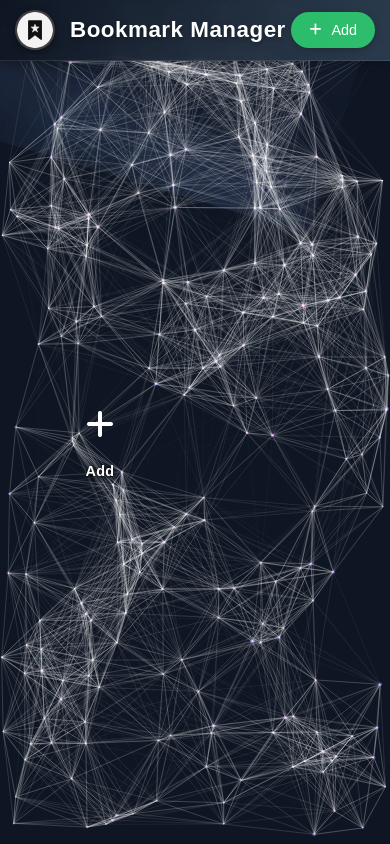
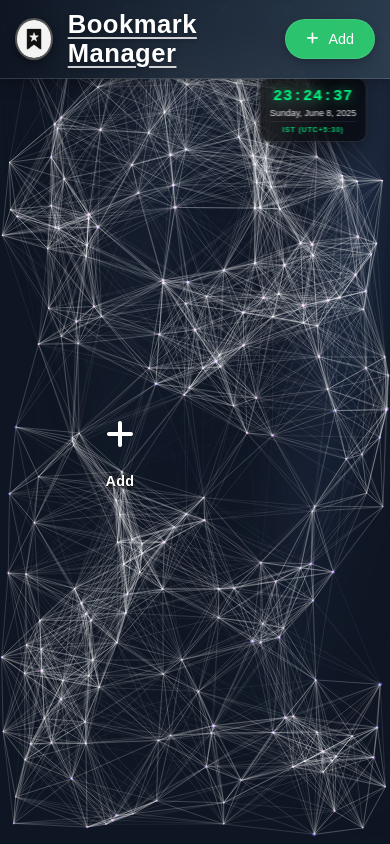
Before and after one commit to Ankitkumar72177/HOMEPAGE, a website: page index.html in a window 390 px wide. Drawn offline with Linux system fonts and the light colour scheme; animation ran at ten frames a second.

Commit message:
feat: Add Indian Standard Time (IST) floating digital clock widget
- Add floating digital clock widget showing Indian Standard Time (UTC+5:30)
- Position clock in top-right corner with modern glassmorphism design
- Display time in HH:MM:SS format with date and timezone label
- Auto-update clock every second using JavaScript
- Add responsive design with mobile-friendly scaling
- Implement hover animations and smooth transitions
- Calculate IST from user's system time for accuracy

Features:
✅ Real-time IST clock display
✅ Modern glass effect styling
✅ Responsive mobile design
✅ Smooth hover animations
✅ Clean typography with Courier New font
✅ Auto-positioning to avoid header overlap

```diff
--- a/index.html
+++ b/index.html
@@ -22,14 +22,25 @@
                 </div>
                 <h1>Bookmark Manager</h1>
             </div>
+
             <div class="header-buttons">
                 <button id="add-bookmark" class="add-btn"><i class="fas fa-plus"></i> Add</button>
             </div>
         </header>
 
         <div class="bookmarks-container">
+            <!-- Indian Standard Time Clock -->
+            <div class="floating-clock">
+                <div class="digital-clock">
+                    <div class="time-display" id="time-display">00:00:00</div>
+                    <div class="date-display" id="date-display">Monday, June 8, 2025</div>
+                    <div class="timezone-label">IST (UTC+5:30)</div>
+                </div>
+            </div>
+
             <div class="bookmarks-wrapper" id="bookmarks-wrapper">
                 <!-- Bookmarks will be added here dynamically -->
+            </div>
             </div>
             <div class="pagination">
                 <div id="pagination-dots"></div>
--- a/script-fix.js
+++ b/script-fix.js
@@ -957,4 +957,48 @@ document.addEventListener('DOMContentLoaded', function() {
 
         clearDropIndicators();
     }
+
+    // Indian Standard Time Clock Functionality
+    function updateClock() {
+        const now = new Date();
+
+        // Convert to Indian Standard Time (UTC+5:30)
+        const utc = now.getTime() + (now.getTimezoneOffset() * 60000);
+        const istOffset = 5.5; // IST is UTC+5:30
+        const ist = new Date(utc + (istOffset * 3600000));
+
+        // Format time (24-hour format)
+        const hours = ist.getHours().toString().padStart(2, '0');
+        const minutes = ist.getMinutes().toString().padStart(2, '0');
+        const seconds = ist.getSeconds().toString().padStart(2, '0');
+        const timeString = `${hours}:${minutes}:${seconds}`;
+
+        // Format date
+        const days = ['Sunday', 'Monday', 'Tuesday', 'Wednesday', 'Thursday', 'Friday', 'Saturday'];
+        const months = ['January', 'February', 'March', 'April', 'May', 'June',
+                       'July', 'August', 'September', 'October', 'November', 'December'];
+
+        const dayName = days[ist.getDay()];
+        const monthName = months[ist.getMonth()];
+        const date = ist.getDate();
+        const year = ist.getFullYear();
+
+        const dateString = `${dayName}, ${monthName} ${date}, ${year}`;
+
+        // Update the display
+        const timeDisplay = document.getElementById('time-display');
+        const dateDisplay = document.getElementById('date-display');
+
+        if (timeDisplay) timeDisplay.textContent = timeString;
+        if (dateDisplay) dateDisplay.textContent = dateString;
+    }
+
+    // Start the clock
+    function initializeClock() {
+        updateClock(); // Update immediately
+        setInterval(updateClock, 1000); // Update every second
+    }
+
+    // Initialize clock when DOM is loaded
+    initializeClock();
 });
--- a/styles.css
+++ b/styles.css
@@ -56,7 +56,8 @@
     }
 }
 
-/* Aurora animation keyframes */
+/* Aurora animation keyframes - DISABLED */
+/*
 @keyframes aurora-animation {
     0%, 100% {
         transform: translateX(-50%) translateY(-50%) rotate(0deg);
@@ -77,6 +78,7 @@
         transform: translateX(-30%) translateY(-30%) rotate(360deg);
     }
 }
+*/
 
 /* Space Background Styles */
 .large-header {
@@ -187,8 +189,8 @@ body.has-bg-image::before {
     background-position: 50% 50%, 50% 50%;
     opacity: 0.7;
     filter: blur(20px);
-    animation: aurora-animation 25s ease infinite;
-    will-change: transform;
+    /* animation: aurora-animation 25s ease infinite; */
+    /* will-change: transform; */
     mask-image: radial-gradient(ellipse at 100% 0%, black 10%, transparent 70%);
 }
 
@@ -202,7 +204,7 @@ body.has-bg-image::before {
     background-size: 200%, 100%;
     background-attachment: fixed;
     mix-blend-mode: color-dodge;
-    animation: after-aurora-animation 30s ease infinite;
+    /* animation: after-aurora-animation 30s ease infinite; */
 }
 
 .container {
@@ -223,17 +225,73 @@ header {
     display: flex;
     justify-content: space-between;
     align-items: center;
-    padding: 15px 25px;
+    padding: 16px 30px;
     width: 100%;
     position: fixed;
     top: 0;
     left: 0;
     z-index: 100;
-    background: linear-gradient(to right, rgba(15, 22, 35, 0.9), rgba(44, 62, 80, 0.9));
-    backdrop-filter: blur(8px);
-    box-shadow: 0 2px 10px rgba(0, 0, 0, 0.3);
-    border-bottom: 1px solid rgba(255, 255, 255, 0.1);
-    transition: background 0.5s ease;
+    background: linear-gradient(to right, rgba(15, 22, 35, 0.92), rgba(44, 62, 80, 0.92));
+    backdrop-filter: blur(12px);
+    box-shadow: 0 3px 15px rgba(0, 0, 0, 0.35);
+    border-bottom: 1px solid rgba(255, 255, 255, 0.15);
+    transition: all 0.3s ease;
+}
+
+/* Floating Clock Widget Styles */
+.floating-clock {
+    position: fixed;
+    top: 100px;
+    right: 20px;
+    z-index: 50;
+    pointer-events: auto;
+}
+
+.digital-clock {
+    background: rgba(0, 0, 0, 0.6);
+    backdrop-filter: blur(15px);
+    border-radius: 16px;
+    padding: 16px 20px;
+    border: 1px solid rgba(255, 255, 255, 0.15);
+    box-shadow: 0 8px 32px rgba(0, 0, 0, 0.4);
+    text-align: center;
+    transition: all 0.3s ease;
+    min-width: 160px;
+}
+
+.digital-clock:hover {
+    transform: translateY(-3px);
+    box-shadow: 0 12px 40px rgba(0, 0, 0, 0.6);
+    background: rgba(0, 0, 0, 0.7);
+}
+
+.time-display {
+    font-family: 'Courier New', monospace;
+    font-size: 1.6rem;
+    font-weight: bold;
+    color: #00ff88;
+    text-shadow: 0 0 15px rgba(0, 255, 136, 0.6);
+    margin-bottom: 4px;
+    letter-spacing: 2px;
+}
+
+.date-display {
+    font-size: 0.8rem;
+    color: rgba(255, 255, 255, 0.9);
+    margin-bottom: 4px;
+    font-weight: 500;
+    line-height: 1.2;
+}
+
+.timezone-label {
+    font-size: 0.65rem;
+    color: rgba(0, 255, 136, 0.8);
+    font-weight: 600;
+    text-transform: uppercase;
+    letter-spacing: 1px;
+    border-top: 1px solid rgba(255, 255, 255, 0.1);
+    padding-top: 4px;
+    margin-top: 4px;
 }
 
 .logo-title-container {
@@ -244,16 +302,17 @@ header {
 
 .logo-container {
     position: relative;
-    width: 40px;
-    height: 40px;
+    width: 42px;
+    height: 42px;
     border-radius: 50%;
     overflow: hidden;
     background-color: #424242;
     display: flex;
     align-items: center;
     justify-content: center;
-    box-shadow: 0 3px 8px rgba(0, 0, 0, 0.4);
+    box-shadow: 0 4px 12px rgba(0, 0, 0, 0.4);
     transition: transform 0.3s ease, box-shadow 0.3s ease;
+    border: 2px solid rgba(255, 255, 255, 0.1);
 }
 
 .logo-container:hover {
@@ -262,8 +321,8 @@ header {
 }
 
 .header-logo {
-    width: 36px; /* Slightly smaller to fit inside the container */
-    height: 36px;
+    width: 38px; /* Slightly larger to fit the new container */
+    height: 38px;
     border-radius: 50%; /* Make completely round */
     object-fit: cover; /* Changed from contain to cover for better filling */
     background-color: transparent; /* Container now has the background */
@@ -301,6 +360,9 @@ h1 {
     letter-spacing: 0.5px;
     text-shadow: 0 2px 4px rgba(0, 0, 0, 0.3);
     margin: 0;
+    text-decoration: underline;
+    text-underline-offset: 4px;
+    text-decoration-color: rgba(255, 255, 255, 0.8);
 }
 
 .header-buttons {
@@ -310,8 +372,8 @@ h1 {
 }
 
 .add-btn {
-    padding: 10px 18px;
-    background-color: rgba(46, 204, 113, 0.9);
+    padding: 11px 20px;
+    background-color: rgba(46, 204, 113, 0.95);
     color: white;
     border: none;
     border-radius: 50px;
@@ -322,8 +384,9 @@ h1 {
     font-size: 0.9rem;
     cursor: pointer;
     transition: all 0.3s ease;
-    box-shadow: 0 2px 6px rgba(0, 0, 0, 0.2);
+    box-shadow: 0 3px 8px rgba(0, 0, 0, 0.25);
     font-weight: 500;
+    border: 1px solid rgba(255, 255, 255, 0.1);
 }
 
 .add-btn .fa-plus {
@@ -845,36 +908,94 @@ input[type="url"]:focus {
         padding: 10px 15px;
     }
 
+    .floating-clock {
+        top: 80px;
+        right: 15px;
+        transform: scale(0.9);
+    }
+
+    .digital-clock {
+        padding: 12px 16px;
+        border-radius: 12px;
+        min-width: 140px;
+    }
+
+    .time-display {
+        font-size: 1.4rem;
+        letter-spacing: 1.5px;
+    }
+
+    .date-display {
+        font-size: 0.75rem;
+    }
+
+    .timezone-label {
+        font-size: 0.6rem;
+    }
+
     .bookmark-page {
         grid-template-columns: repeat(3, 1fr); /* Increased from 2 to 3 for smaller cards */
         gap: 30px 35px; /* Decreased gap for smaller cards */
         padding: 30px 10px;
     }
-
-    .modal-content {
-        width: 90%;
-    }
 }
 
 /* Extra small screen support */
 @media (max-width: 480px) {
+    .floating-clock {
+        top: 70px;
+        right: 10px;
+        transform: scale(0.8);
+    }
+
+    .digital-clock {
+        padding: 10px 12px;
+        min-width: 120px;
+    }
+
+    .time-display {
+        font-size: 1.2rem;
+        letter-spacing: 1px;
+    }
+
+    .date-display {
+        font-size: 0.7rem;
+    }
+
+    .timezone-label {
+        font-size: 0.55rem;
+    }
+
     .bookmark-page {
         grid-template-columns: repeat(3, 1fr);
         gap: 30px 25px;
         padding: 20px 5px;
     }
-
-    .bookmarks-container {
-        padding: 100px 20px 80px 20px;
-    }
-
-    h1 {
-        font-size: 1.4rem;
-    }
 }
 
 /* Ultra small screen support */
 @media (max-width: 360px) {
+    .clock-container {
+        margin: 0;
+    }
+
+    .digital-clock {
+        padding: 5px 8px;
+    }
+
+    .time-display {
+        font-size: 0.9rem;
+        letter-spacing: 0.5px;
+    }
+
+    .date-display {
+        font-size: 0.6rem;
+    }
+
+    .timezone-label {
+        font-size: 0.45rem;
+    }
+
     .bookmark-page {
         grid-template-columns: repeat(2, 1fr);
         gap: 15px 15px;
```
